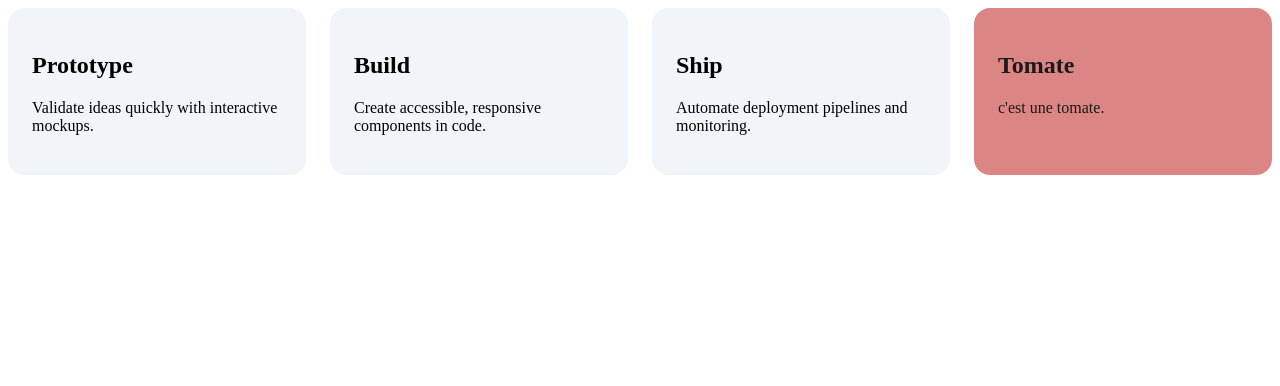
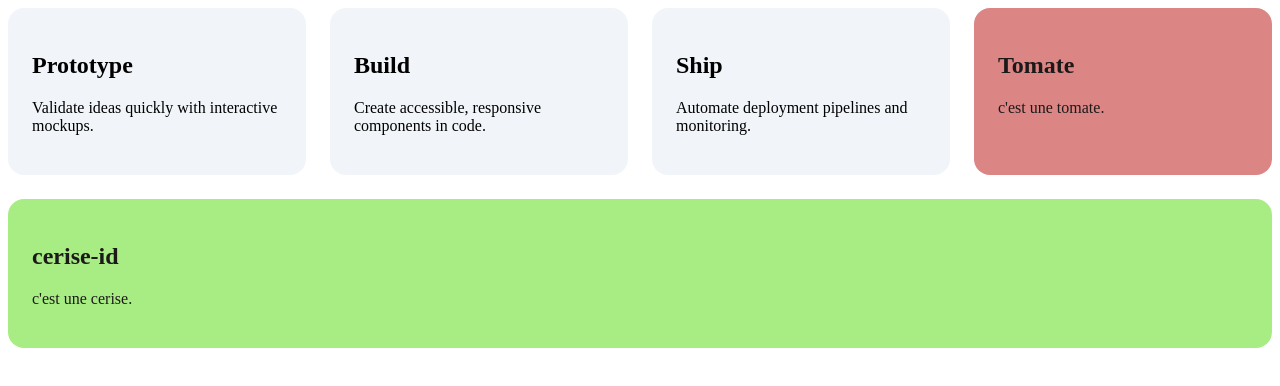
Before and after one commit to mario-du-52/ma_premiere_repository, a plain HTML site: page index.html in a window 1280 px wide. Drawn offline with Linux system fonts and the light colour scheme.

Commit message:
add cerise article

```diff
--- a/css/style.css
+++ b/css/style.css
@@ -15,3 +15,7 @@
   background: #b608087d;
   color: #1c1919;
 }
+#cerise-id {
+  background: #4fd8057d;
+  color: #1c1919;
+}
--- a/index.html
+++ b/index.html
@@ -21,6 +21,10 @@
       <h2>Tomate </h2>
       <p>c'est une tomate.</p>
     </article>
+    <article id="cerise-id">
+      <h2>cerise-id</h2>
+      <p>c'est une cerise.</p>
+    </article>
 
   </section>
 </body>
```
